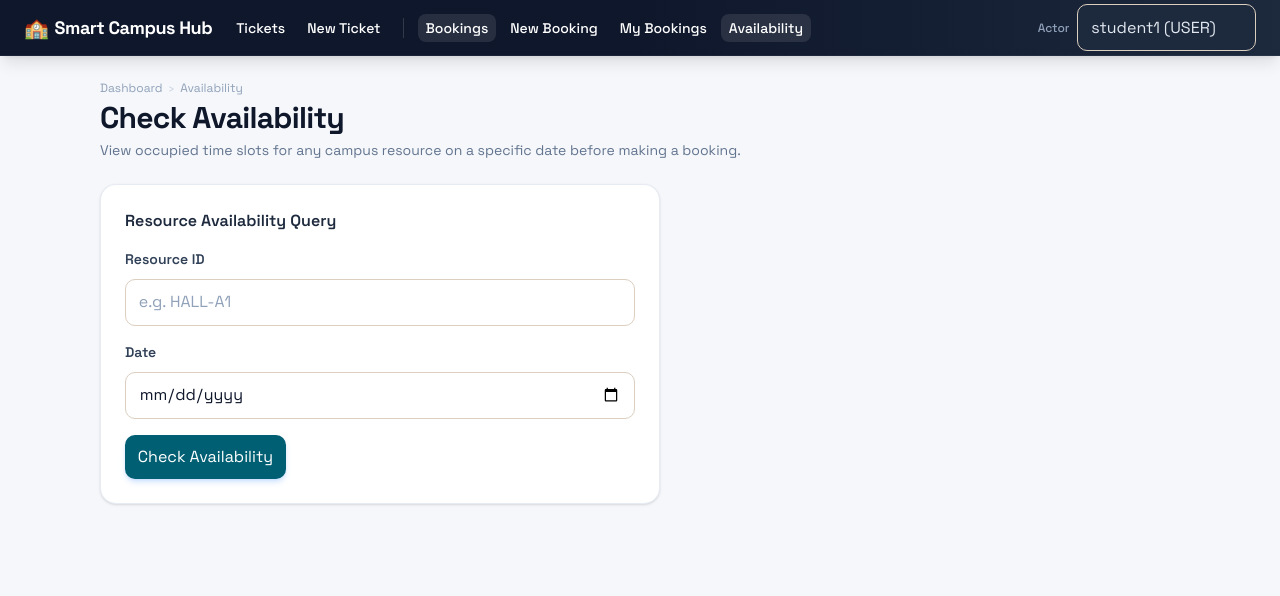
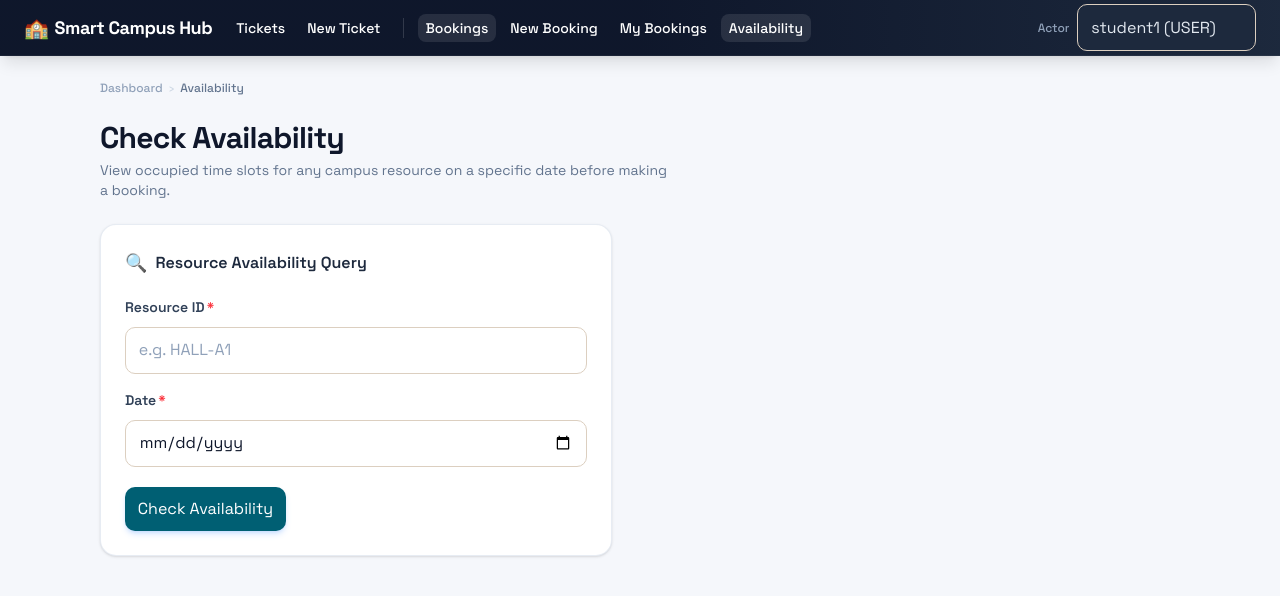
Before and after one commit to HiruniDS/Smart-Campus-Operations-Hub, a React (Vite) app in the folder frontend/: page /bookings/availability in a window 1280 px wide. Shown: the top 596 px of the page. Built offline with nearby package versions, Linux system fonts and the light colour scheme.

Commit message:
upgrade availability view page

```diff
--- a/frontend/src/pages/booking/AvailabilityViewPage.jsx
+++ b/frontend/src/pages/booking/AvailabilityViewPage.jsx
@@ -14,26 +14,39 @@ export default function AvailabilityViewPage() {
   };
 
   return (
-        <div className="flex flex-col gap-6 pb-12">
-            <div className="flex items-start justify-between gap-4 flex-wrap">
+    <div className="flex flex-col gap-6 pb-16">
+      {/* ── Breadcrumbs ──────────────────────────────── */}
+      <nav className="flex items-center gap-1.5 text-xs text-slate-400">
+        <Link
+          to="/bookings"
+          className="text-blue-500 hover:text-blue-700 transition-colors font-medium"
+        >
+          Dashboard
+        </Link>
+        <span className="text-slate-300">›</span>
+        <span className="text-slate-500 font-medium">Availability</span>
+      </nav>
+
+      {/* ── Header ───────────────────────────────────── */}
       <div>
-                    <nav className="flex items-center gap-1.5 text-xs text-slate-400 mb-1">
-                        <Link to="/bookings" className="text-blue-500 hover:underline">Dashboard</Link>
-                        <span className="text-slate-300">›</span>
-                        <span>Availability</span>
-                    </nav>
-                    <h1 className="text-3xl font-bold text-slate-900 mb-1 tracking-tight">Check Availability</h1>
-                    <p className="text-slate-500 text-sm">
-                        View occupied time slots for any campus resource on a specific date before making a booking.
+        <h1 className="text-2xl sm:text-3xl font-bold text-slate-900 tracking-tight">
+          Check Availability
+        </h1>
+        <p className="mt-1 text-sm text-slate-500 max-w-xl">
+          View occupied time slots for any campus resource on a specific date
+          before making a booking.
         </p>
       </div>
-            </div>
 
-            <BkCard className="p-6" style={{ maxWidth: 560 }}>
-                <h3 className="text-base font-semibold text-slate-800 mb-4">Resource Availability Query</h3>
+      {/* ── Query Card ───────────────────────────────── */}
+      <BkCard className="max-w-lg w-full p-5 sm:p-6">
+        <h3 className="text-base font-semibold text-slate-800 mb-5 flex items-center gap-2">
+          <span className="text-lg">🔍</span>
+          Resource Availability Query
+        </h3>
         <form onSubmit={handleCheck} className="flex flex-col gap-4">
           <div className="flex flex-col gap-1.5">
-                        <BkLabel>Resource ID</BkLabel>
+            <BkLabel required>Resource ID</BkLabel>
             <input
               className={inputCls(false)}
               value={resourceId}
@@ -43,7 +56,7 @@ export default function AvailabilityViewPage() {
             />
           </div>
           <div className="flex flex-col gap-1.5">
-                        <BkLabel>Date</BkLabel>
+            <BkLabel required>Date</BkLabel>
             <input
               type="date"
               className={inputCls(false)}
@@ -52,18 +65,26 @@ export default function AvailabilityViewPage() {
               required
             />
           </div>
-                    <button type="submit" className={`${btnCls('primary')} self-start`}>
+          <button
+            type="submit"
+            className={`${btnCls('primary')} self-start mt-1`}
+          >
             Check Availability
           </button>
         </form>
       </BkCard>
 
+      {/* ── Result Panel (now self‑contained) ────────── */}
       {(query.resourceId || query.bookingDate) && (
-                <BkCard className="p-6" style={{ maxWidth: 560 }}>
-                    <AvailabilityPanel resourceId={query.resourceId} bookingDate={query.bookingDate} />
-                </BkCard>
+        <div className="max-w-lg w-full">
+          <AvailabilityPanel
+            resourceId={query.resourceId}
+            bookingDate={query.bookingDate}
+          />
+        </div>
       )}
 
+      {/* ── Quick-action link ────────────────────────── */}
       {query.resourceId && (
         <div>
           <Link to="/bookings/new" className={btnCls('primary')}>
```
Lines whose indentation alone changed are shown as unchanged.
